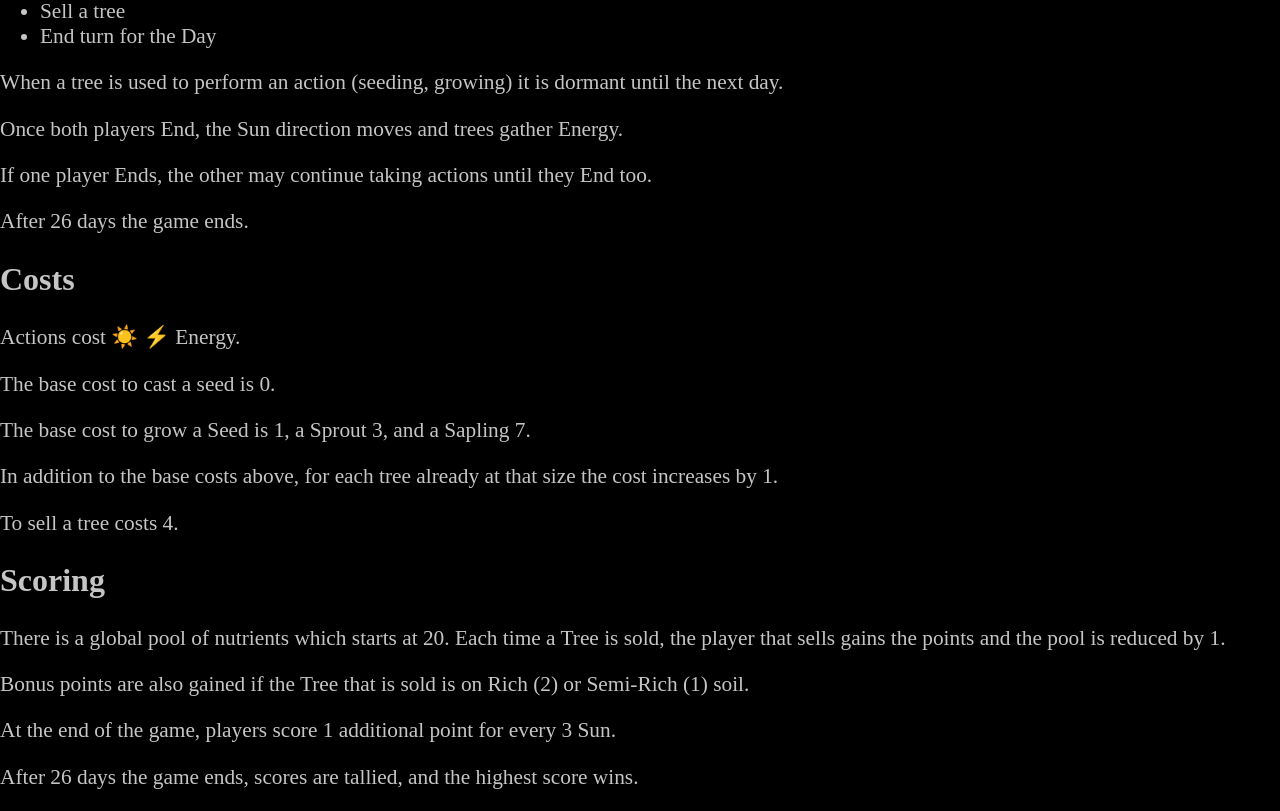
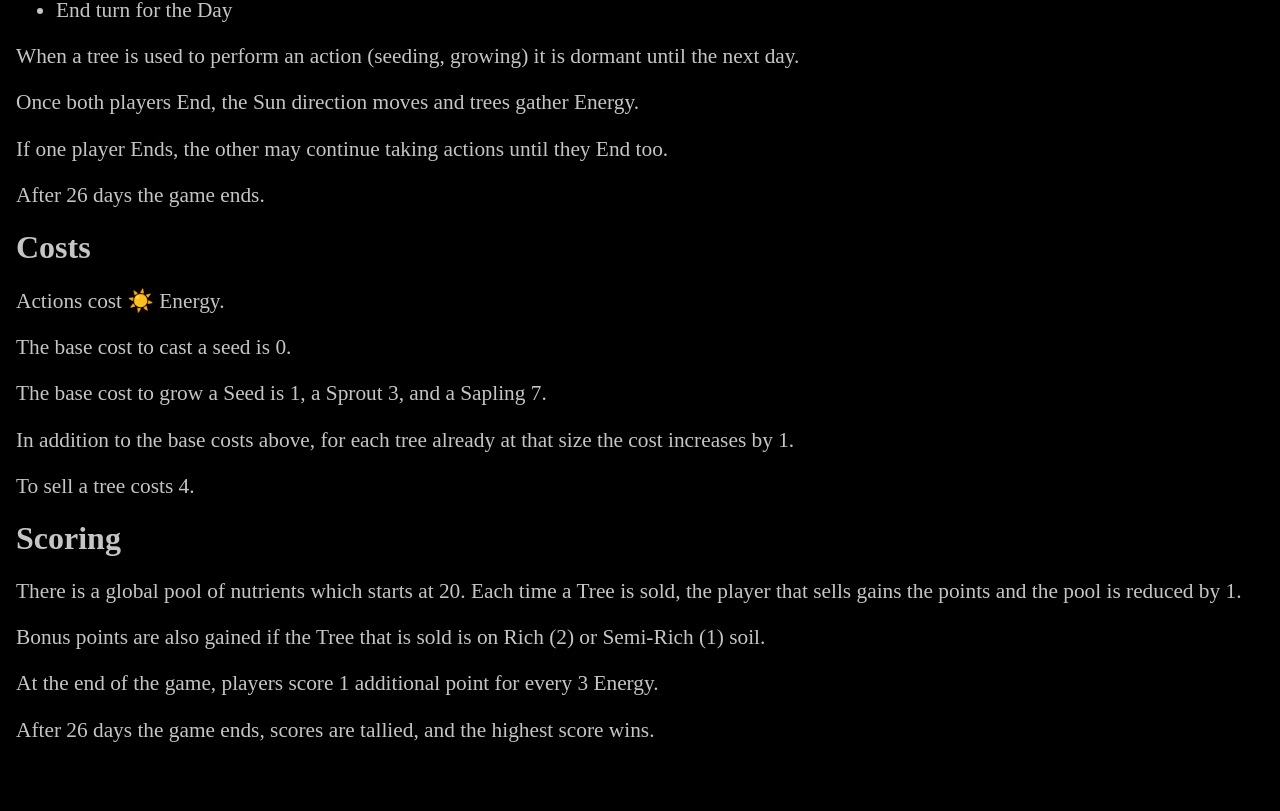
Before and after one commit to jakecoffman/trees, a Vue app in the folder ui/: page /rules in a window 1280 px wide. Shown: the part 524-1335 px from the top of the page. After the commit the page ends 1288 px from the top, so only its background shows below. Built offline with nearby package versions, Linux system fonts and the light colour scheme.

Commit message:
more UI improvements

```diff
--- a/ui/src/App.vue
+++ b/ui/src/App.vue
@@ -7,6 +7,10 @@
 export default {}
 </script>
 <style>
+h1, h2, h3, h4 {
+  margin: 0;
+  padding: 0;
+}
 body {
   margin: 0;
   background: black;
--- a/ui/src/components/GameFooter.vue
+++ b/ui/src/components/GameFooter.vue
@@ -34,7 +34,6 @@
     </span>
 
     <modal v-if="openSettings" class="settingsModal">
-      <footer class="modal-footer">
       <h3>Settings</h3>
       <button @click="quit()">
         Quit
@@ -42,7 +41,10 @@
       <button @click="openSettings = false">
         Close Settings
       </button>
-      </footer>
+      <div style="color: gray; font-size: 10pt;">
+        Created by Jake Coffman<br/>
+        Icons made by Freepik from www.flaticon.com
+      </div>
     </modal>
   </footer>
 </template>
@@ -189,9 +191,12 @@ footer {
   width: 25px;
   height: 25px;
   cursor: pointer;
+  z-index: 9001;
 }
 .settingsModal {
   z-index: 50;
-  padding-bottom: 4rem;
+  display: flex;
+  flex-direction: column;
+  gap: 1rem;
 }
 </style>
--- a/ui/src/components/HexGrid.vue
+++ b/ui/src/components/HexGrid.vue
@@ -17,7 +17,6 @@
         </g>
       </g>
     </svg>
-    <div style="color: gray; font-size: 10pt;">Icons made by Freepik from www.flaticon.com</div>
   </section>
 </template>
 <script>
--- a/ui/src/components/Modal.vue
+++ b/ui/src/components/Modal.vue
@@ -9,7 +9,8 @@ export default {}
 <style scoped>
 .modal {
   position: absolute;
-  top: 40%;
+  top: 50%;
+  transform: translate(0, -50%);
   left: 1rem;
   right: 1rem;
   z-index: 1;
@@ -17,7 +18,6 @@ export default {}
   color: black;
   border: 1px solid black;
   border-radius: 5px;
-  margin: 1rem;
   padding: 1rem;
 
   display: flex;
--- a/ui/src/views/Rules.vue
+++ b/ui/src/views/Rules.vue
@@ -17,7 +17,9 @@
       <dd>Saplings can cast seeds 2 spaces away and gather 2 Sun at the beginning of the Day.</dd>
 
       <dt>Tree</dt>
-      <dd>Trees can cast seeds 3 spaces away and gather 3 Sun at the beginning of the Day. They also can be sold for points.</dd>
+      <dd>Trees can cast seeds 3 spaces away and gather 3 Sun at the beginning of the Day. They also can be sold for
+        points.
+      </dd>
     </dl>
 
     <h2>Turns</h2>
@@ -39,7 +41,6 @@
         End turn for the Day
       </li>
     </ul>
-  </section>
 
     <p>
       When a tree is used to perform an action (seeding, growing) it is dormant until the next day.
@@ -57,7 +58,7 @@
 
     <h2>Costs</h2>
 
-  <p>Actions cost ☀️ ⚡ Energy.</p>
+    <p>Actions cost ☀️ Energy.</p>
 
     <p>The base cost to cast a seed is 0.</p>
 
@@ -79,8 +80,14 @@
     </p>
 
     <p>
-    At the end of the game, players score 1 additional point for every 3 Sun.
+      At the end of the game, players score 1 additional point for every 3 Energy.
     </p>
 
     <p>After 26 days the game ends, scores are tallied, and the highest score wins.</p>
+  </section>
 </template>
+<style>
+section {
+  margin: 1rem;
+}
+</style>
```
Lines whose indentation alone changed are shown as unchanged.
